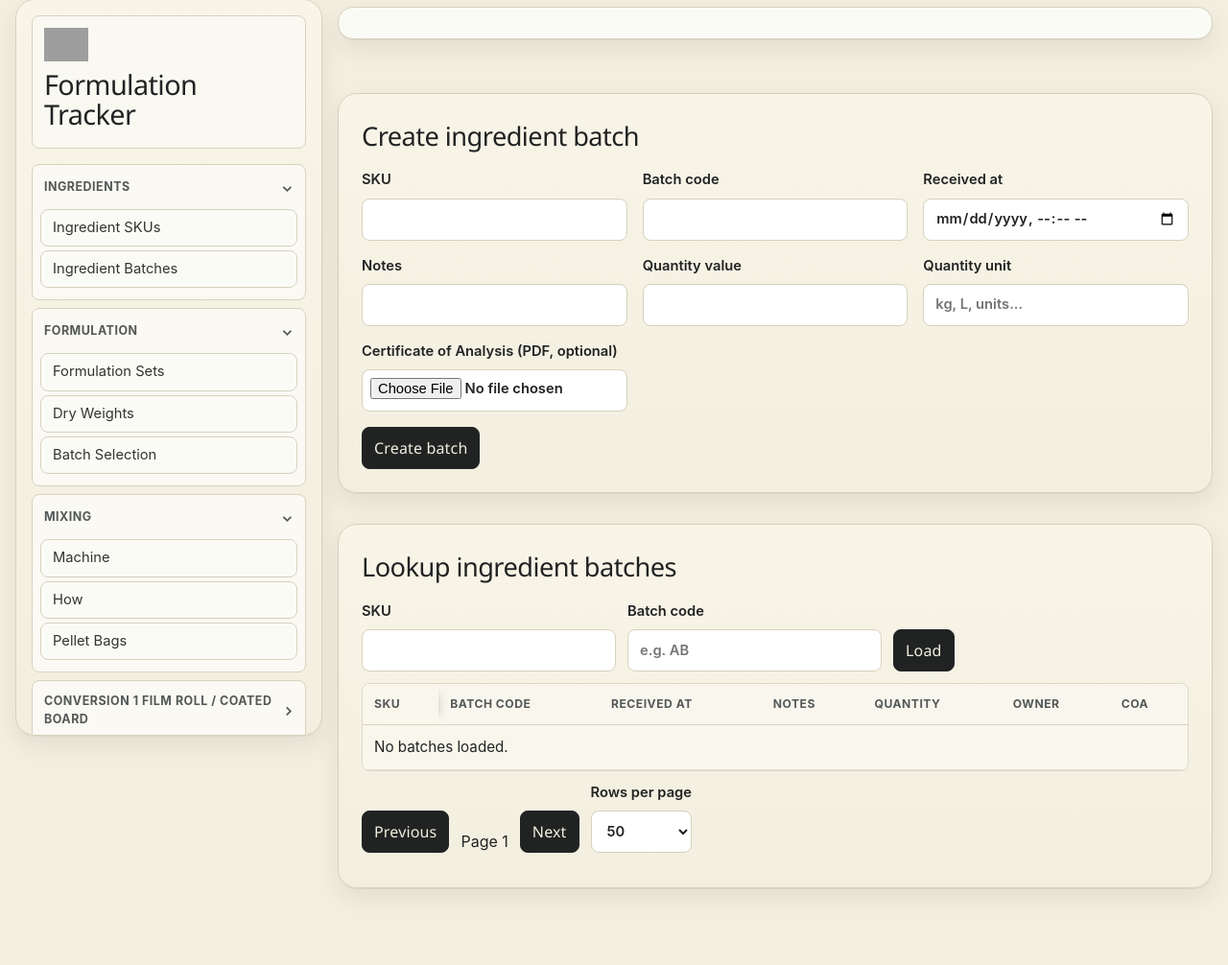
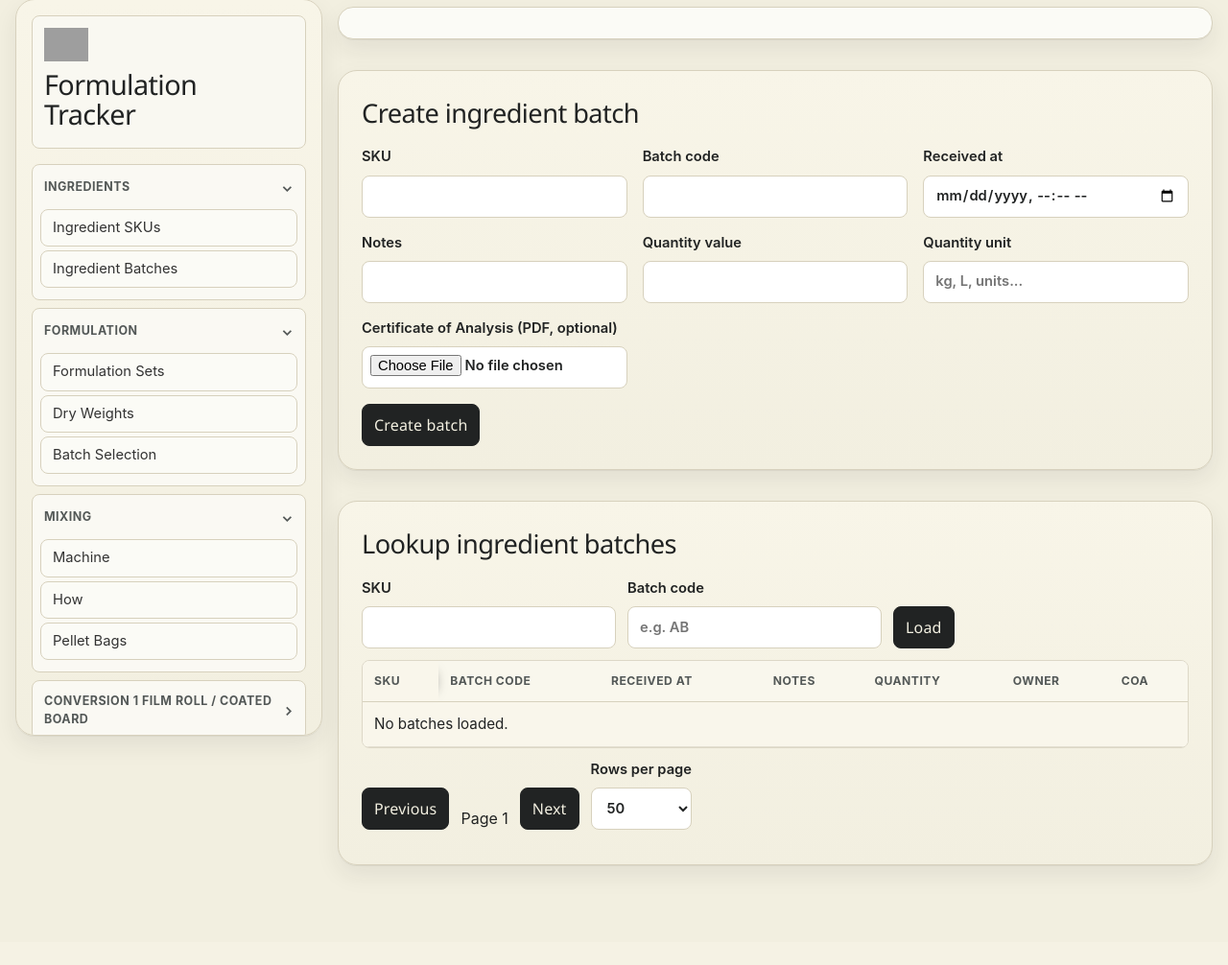
Before and after one commit to callum-afk/formulation_tracker, a Python web app: template app/web/templates/batches.html in a window 1280 px wide. Shown: the part 17-1023 px from the top of the page at 96% size. After the commit the page ends 928 px from the top, so only its background shows below. Run offline with Jinja, Linux system fonts and the light colour scheme; the template is opened without the code that fills it, so the values that code supplies are empty; grey boxes are pictures that could not be loaded.

Commit message:
Fix content header spacing and title font size

```diff
--- a/app/web/static/styles.css
+++ b/app/web/static/styles.css
@@ -264,7 +264,6 @@ body {
   top: 0;
   z-index: 5;
   margin-top: var(--space-2);
-  margin-bottom: var(--space-5);
   padding: var(--space-4) var(--space-5);
   border: 1px solid var(--color-border);
   border-radius: var(--radius-md);
@@ -275,7 +274,6 @@ body {
 /* Content title is promoted to sentence case heading style to match the provided target screenshot. */
 .content-title {
   margin: 0;
-  font-size: clamp(1.85rem, 1.25rem + 1.15vw, 2.4rem);
   font-family: var(--font-heading);
   font-weight: 500;
   letter-spacing: -0.02em;
```
